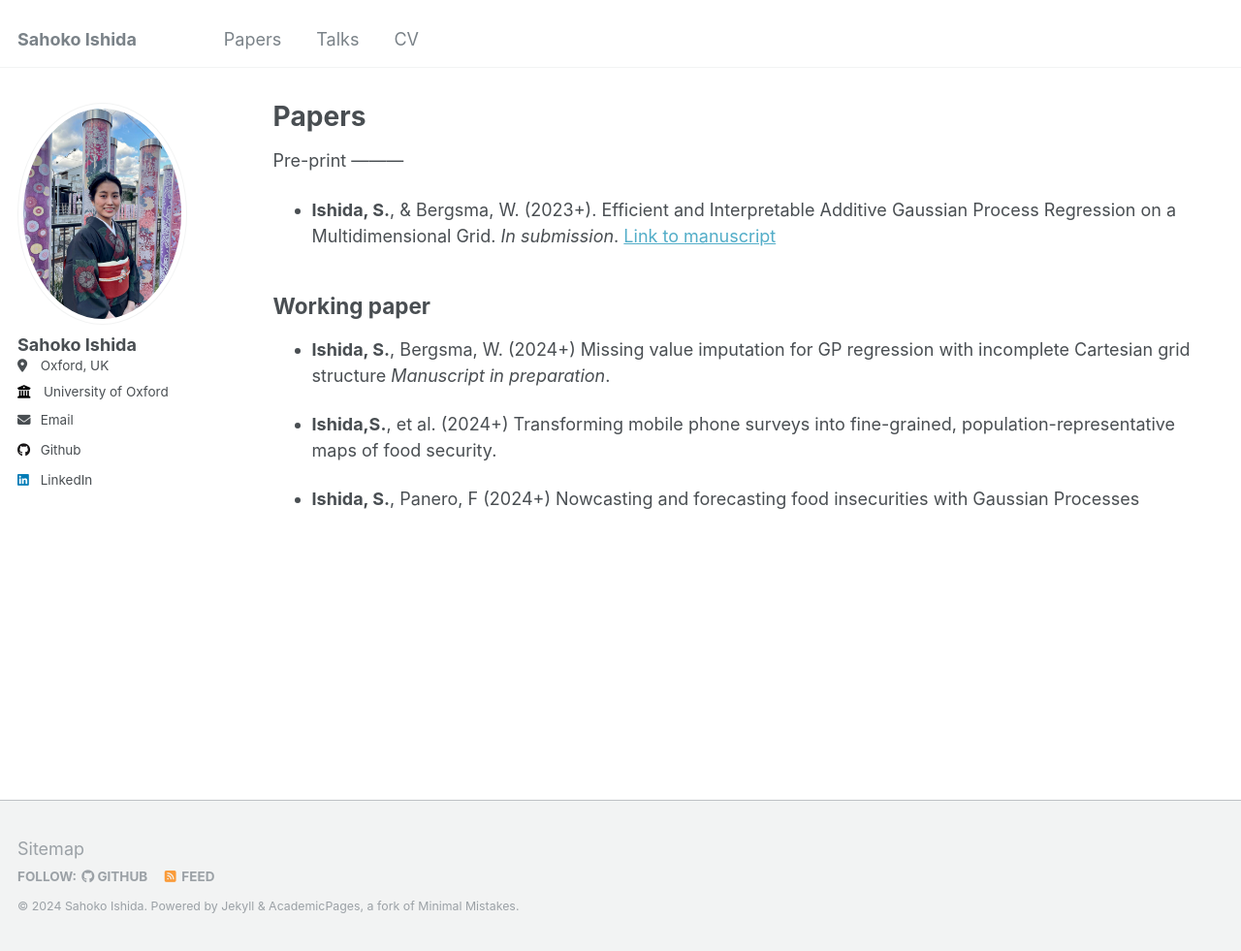
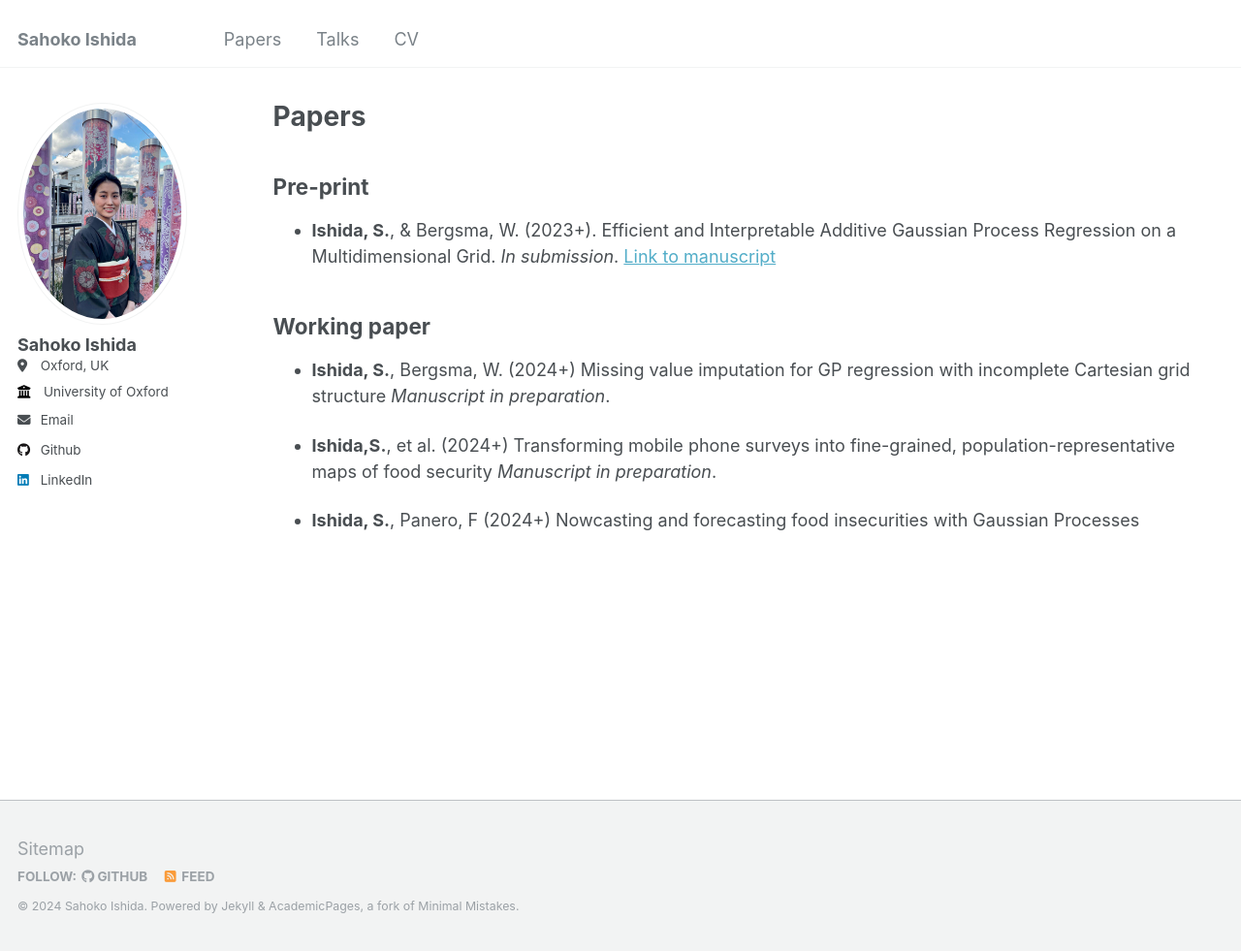
Before and after one commit to sahokoishida/sahokoishida.github.io, a Jekyll site: the page built from _pages/publications.md, in a window 1280 px wide and 981 px high. Shown: the whole window at 97% size. Built offline with Jekyll 4.4.1, drawn with Linux system fonts in a browser that asks for light colours.

Commit message:
removed an error

```diff
--- a/_pages/publications.md
+++ b/_pages/publications.md
@@ -14,6 +14,7 @@ author_profile: true
 {% for post in site.publications reversed %}
   {% include archive-single.html %}
 {% endfor %} -->
+
 Pre-print
 ---------
 * **Ishida, S.**, & Bergsma, W. (2023+). Efficient and Interpretable Additive Gaussian Process Regression on a Multidimensional Grid. *In submission*. [Link to manuscript](https://arxiv.org/abs/2305.07073)
@@ -23,6 +24,6 @@ Working paper
 * **Ishida, S.**, Bergsma, W. (2024+) Missing value imputation for GP regression with incomplete Cartesian grid structure *Manuscript in preparation*.
 
 * **Ishida,S.**, et al. (2024+) Transforming mobile phone surveys into fine-grained,
-population-representative maps of food security.
+population-representative maps of food security *Manuscript in preparation*.
 
 * **Ishida, S.**, Panero, F (2024+) Nowcasting and forecasting food insecurities with Gaussian Processes
```
